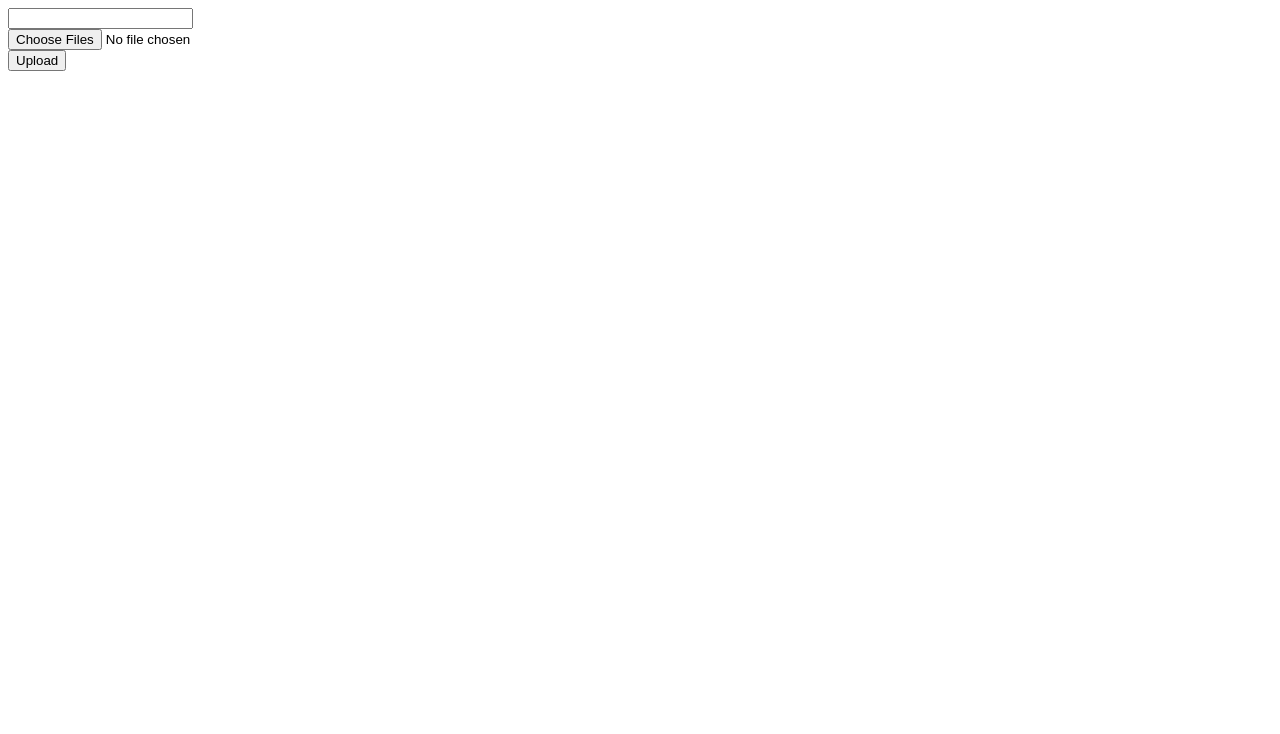
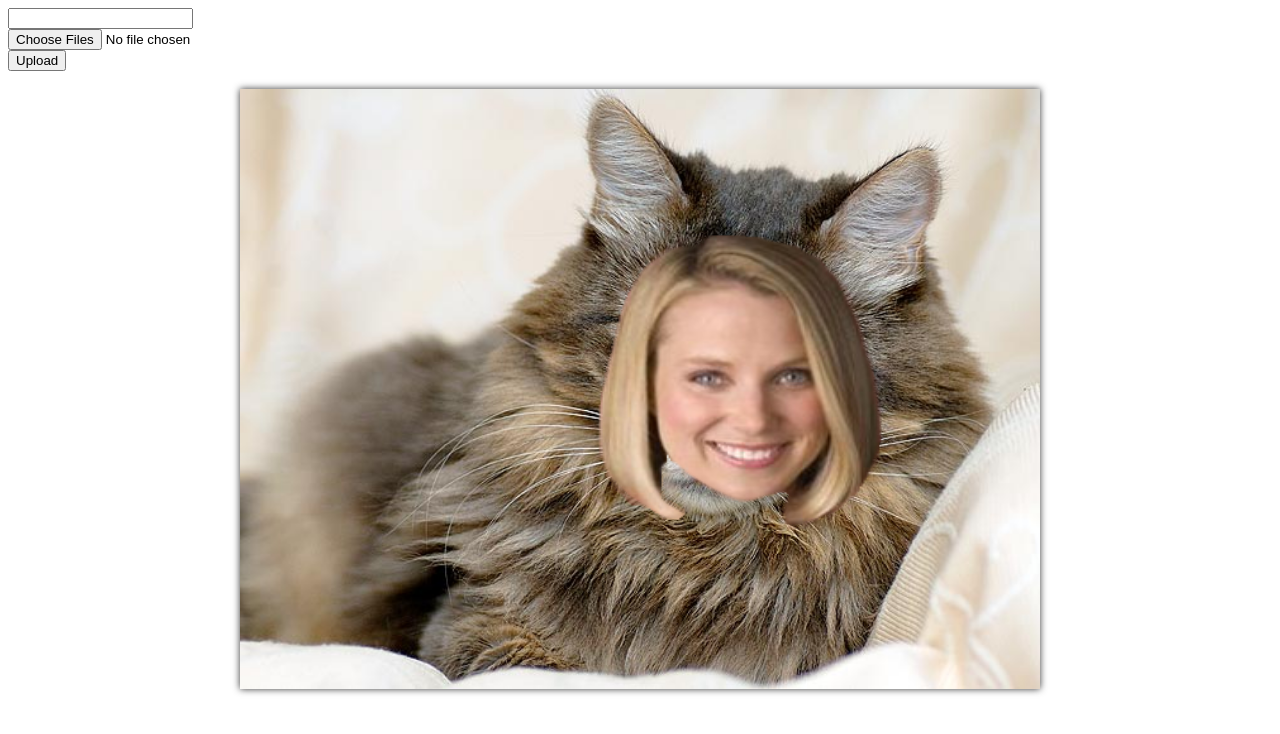
Before and after one commit to rhansby/marissafy, a website: page public/index.html in a window 1280 px wide. Drawn offline with Linux system fonts and the light colour scheme.

Commit message:
basic canvas implementation

```diff
--- /dev/null
+++ b/public/css/style.css
@@ -0,0 +1,6 @@
+#canvas {
+    box-shadow: 0 0 7px rgba(0, 0, 0, 0.8);
+    margin: 0 auto;
+    margin-bottom: 30px;
+    display: block;
+}
--- a/public/index.html
+++ b/public/index.html
@@ -2,6 +2,8 @@
 <html>
 <head>
     <title>Marissafy</title>
+
+    <link rel="stylesheet" type="text/css" href="css/style.css" />
 </head>
 <body>
     <form action="/upload" enctype="multipart/form-data" method="post">
@@ -10,6 +12,13 @@
         <input type="file" name="upload" multiple="multiple">
         <br>
         <input type="submit" value="Upload">
+
+        <br>
+        <br>
+
+        <canvas id="canvas" width="800" height="600"></canvas>
+
+        <script type="text/javascript" src="js/app.js" ></script>
     </form>
 </body>
 </html>
--- /dev/null
+++ b/public/js/app.js
@@ -0,0 +1,23 @@
+var canvas = document.getElementById('canvas');
+var context = canvas.getContext('2d');
+
+var insert_base_image = function() {
+    var base_image = new Image();
+    base_image.src = 'img/cat.jpg';
+    base_image.onload = function() {
+        context.drawImage(base_image, 0, 0, canvas.width, canvas.height);
+    }
+};
+
+var overlay_image = function(image, x, y, width, height) {
+    context.drawImage(image, x, y, width, height);
+}
+
+insert_base_image();
+
+// temporary:
+var face = new Image();
+face.src = 'img/marissa_1.png';
+face.onload = function() {
+    overlay_image(face, 350, 140, 300, 300);
+}
```
